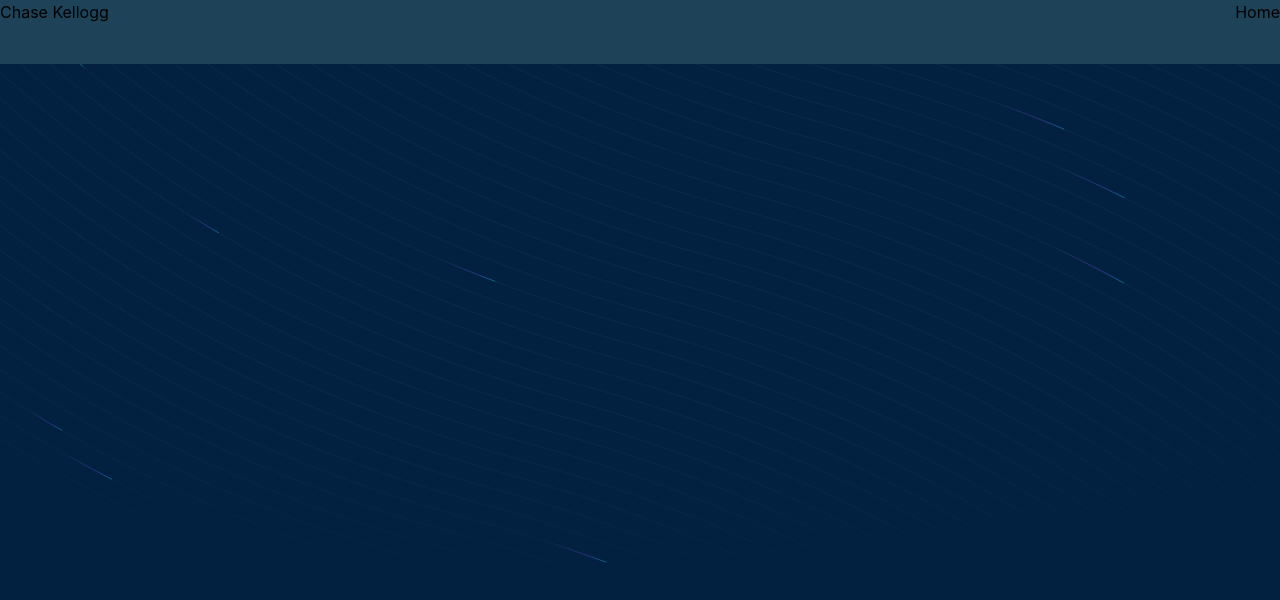
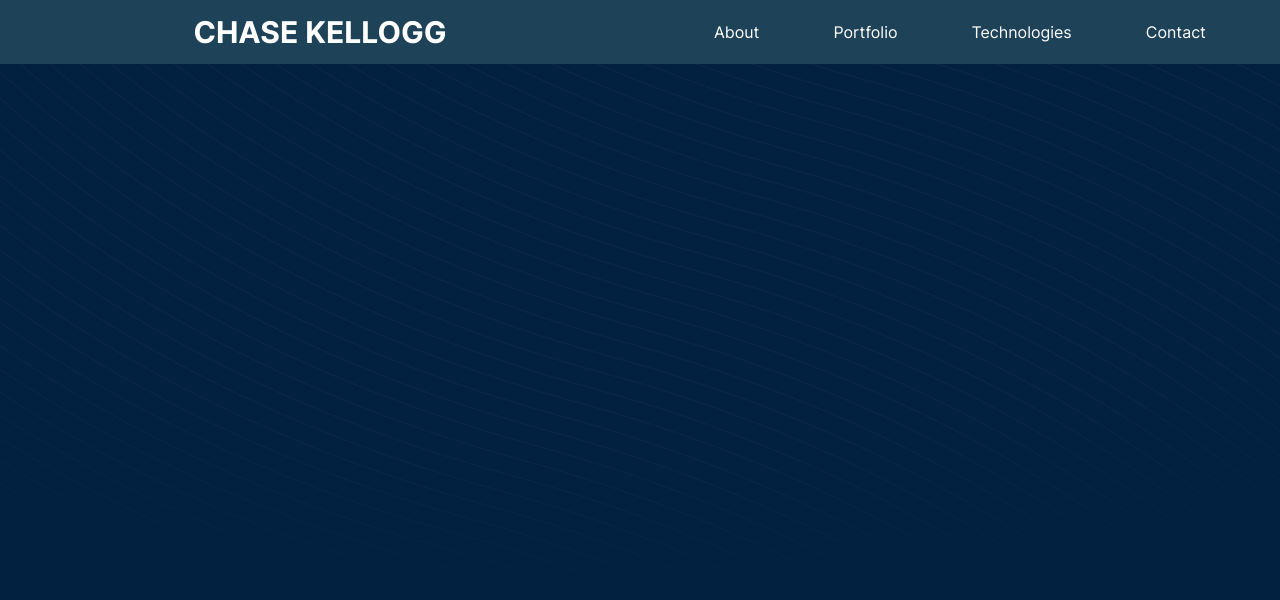
Before and after one commit to chasekellogg12/portfolio-site, a React (Create React App) app: page / in a window 1280 px wide. Shown: the top 600 px of the page. Built offline with nearby package versions, Linux system fonts and the light colour scheme.

Commit message:
improved navbar

```diff
--- a/src/App.js
+++ b/src/App.js
@@ -5,7 +5,7 @@ import Navbar from './components/Navbar';
 
 function App() {
   return (
-    <div id="main-container" className="relative min-h-screen bg-d-blue">
+    <div id="main-container" className="relative min-h-screen bg-d-blue inter">
       <Navbar></Navbar>
       <BackgroundBeams className="z-0"></BackgroundBeams>
     </div>
--- a/src/components/Navbar.js
+++ b/src/components/Navbar.js
@@ -1,9 +1,17 @@
 function Navbar() {
     return (
-        <div id='navbar' className='fixed inset-x-0 top-0 z-10 h-16 bg-teal'>
-            <div className='flex justify-between w-full'>
-                <button>Chase Kellogg</button>
-                <button>Home</button>
+        <div id='navbar' className='fixed inset-x-0 top-0 z-10 h-16 text-white bg-teal'>
+            <div className='flex items-center justify-between w-full h-full'>
+                <div id='home-button' className='flex justify-center w-1/2'>
+                    <button className='text-3xl font-bold text-white'>CHASE KELLOGG</button>
+                </div>
+                <div id='info-buttons' className='flex w-1/2 justify-evenly'>
+                    <button>About</button>
+                    <button>Portfolio</button>
+                    <button>Technologies</button>
+                    <button>Contact</button>
+                </div>
+
             </div>
         </div>
      );
--- a/src/index.css
+++ b/src/index.css
@@ -1,6 +1,21 @@
 @tailwind base;
 @tailwind components;
 @tailwind utilities;
+
+@font-face {
+  font-family: "Inter";
+  src: url("./fonts/Inter-VariableFont_slnt\,wght.ttf");
+}
+
+@layer base {
+  html {
+    font-family: "Inter";
+  }
+
+  .inter {
+    font-family: "Inter";
+  }
+}
 
 body {
   margin: 0;
@@ -12,6 +27,6 @@ body {
 }
 
 code {
-  font-family: source-code-pro, Menlo, Monaco, Consolas, 'Courier New',
+  font-family: source-code-pro, Menlo, Monaco, Consolas, 'Courier New', 'Inter',
     monospace;
 }
```
Also changed, not shown: src/fonts/Inter-VariableFont_slnt,wght.ttf (added).
